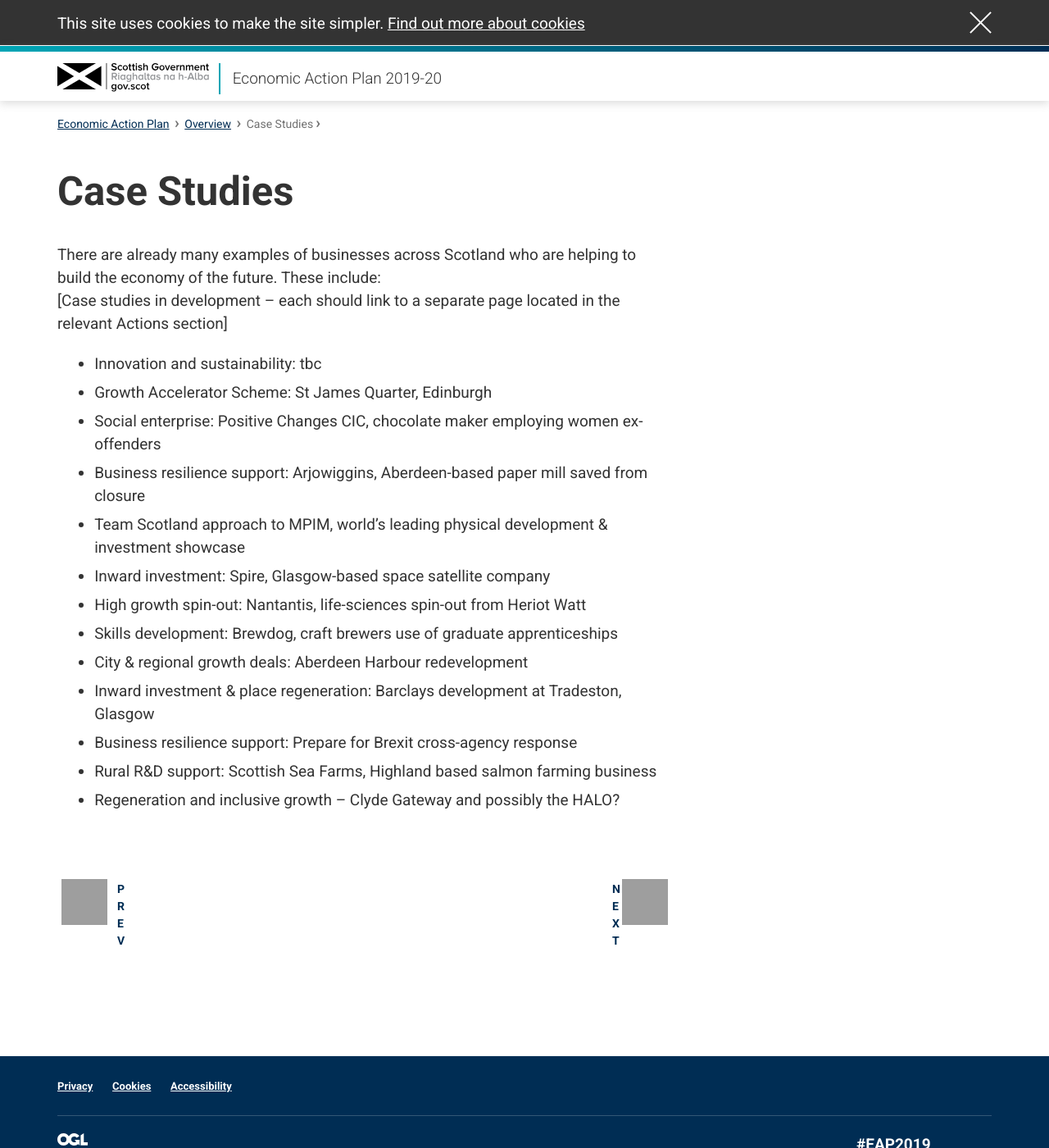
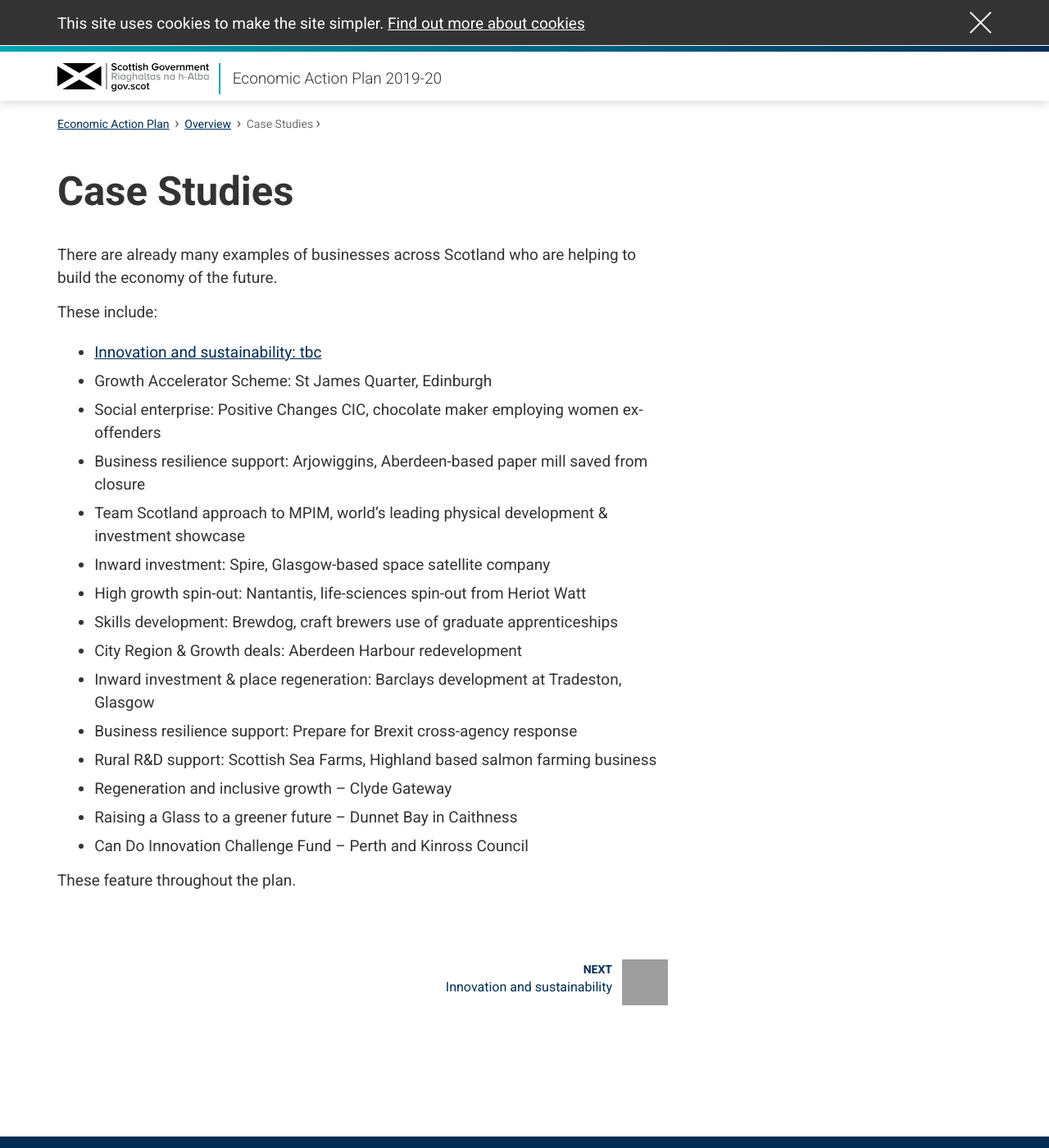
Before and after one commit to scottishgovernment/economicactionplan.mygov.scot, a Jekyll site: the page built from pages/overview/case-studies.md, in a window 1280 px wide and 1400 px high. Shown: the whole window at 82% size. Built offline with Jekyll 4.4.1, drawn with Linux system fonts in a browser that asks for light colours; grey boxes are pictures that could not be loaded.

Commit message:
eap overview case studies updates

```diff
--- a/_includes/header.html
+++ b/_includes/header.html
@@ -41,8 +41,6 @@
 {% endif %}
 
 
-
-
 {% if page.thispage != 'home' and page.thispage != 404 %}
     <div class="wrapper">
         {% include breadcrumbs.html %}
--- a/pages/overview/case-studies.md
+++ b/pages/overview/case-studies.md
@@ -5,15 +5,16 @@
 summary: "Description TBC"
 index: 30
 parent: overview
+thispage: case-studies
 permalink: /overview/case-studies/
-prev: { title: " ", url: "/overview/ " }
-next: { title: " ", url: "/overview/ "}
+next: { title: "Innovation and sustainability", url: "/overview/case-studies/innovation-sustainability/"}
 ---
 
-There are already many examples of businesses across Scotland who are helping to build the economy of the future. These include:
-[Case studies in development – each should link to a separate page located in the relevant Actions section]
+There are already many examples of businesses across Scotland who are helping to build the economy of the future.
 
-- Innovation and sustainability: tbc
+These include:
+
+- [Innovation and sustainability: tbc](/overview/case-studies/innovation-sustainability/)
 - Growth Accelerator Scheme: St James Quarter, Edinburgh
 - Social enterprise: Positive Changes CIC, chocolate maker employing women ex-offenders
 - Business resilience support: Arjowiggins, Aberdeen-based paper mill saved from closure
@@ -21,8 +22,12 @@
 - Inward investment: Spire, Glasgow-based space satellite company
 - High growth spin-out: Nantantis, life-sciences spin-out from Heriot Watt
 - Skills development: Brewdog, craft brewers use of graduate apprenticeships
-- City & regional growth deals: Aberdeen Harbour redevelopment
+- City Region & Growth deals: Aberdeen Harbour redevelopment
 - Inward investment & place regeneration: Barclays development at Tradeston, Glasgow
 - Business resilience support: Prepare for Brexit cross-agency response
 - Rural R&D support: Scottish Sea Farms, Highland based salmon farming business
-- Regeneration and inclusive growth – Clyde Gateway and possibly the HALO?
+- Regeneration and inclusive growth – Clyde Gateway
+- Raising a Glass to a greener future – Dunnet Bay in Caithness
+- Can Do Innovation Challenge Fund – Perth and Kinross Council
+
+These feature throughout the plan.
```
Also changed, not shown: pages/fair-work-action-plan.md (+0 -1 lines), pages/fair-work-action-plan/about.md (+0 -1 lines), pages/fair-work-action-plan/ministerial-foreword.md (+0 -1 lines), pages/overview/case-studies/10-innovation-sustainability.md (added, +13 -0 lines), pages/overview/case-studies/20-growth-accelerator-scheme.md (added, +27 -0 lines), pages/overview/intro-the-3rs.md (+1 -1 lines).
